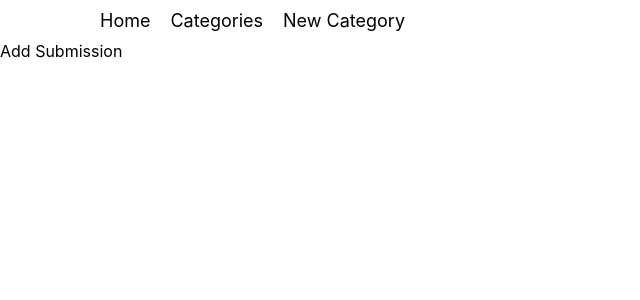
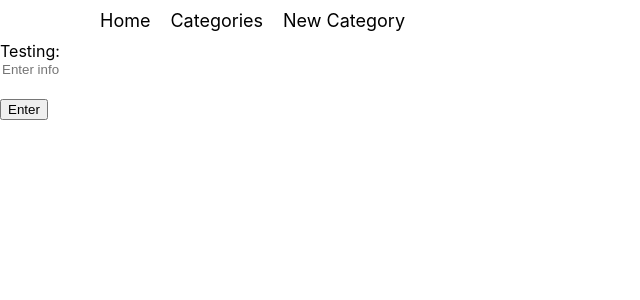
Before and after one commit to crokadilekyle/great-rate, a React (Create React App) app: page /addsubmission in a window 1280 px wide. Shown: the top 300 px of the page, without its empty margins (0-640 px from the left). Built offline with nearby package versions, Linux system fonts and the light colour scheme.

Commit message:
Testing credentials

```diff
--- a/src/components/AddSubmission.js
+++ b/src/components/AddSubmission.js
@@ -6,7 +6,11 @@ class AddSubmission extends React.Component {
         console.log(this.props.location.state)
         return (
             <div>
-                Add Submission
+                <form>
+                    <label>Testing:</label>
+                    <input type="text" placeholder='Enter info'/>
+                    <button type='submit'>Enter</button>
+                </form>
             </div>
         )
     }
```
